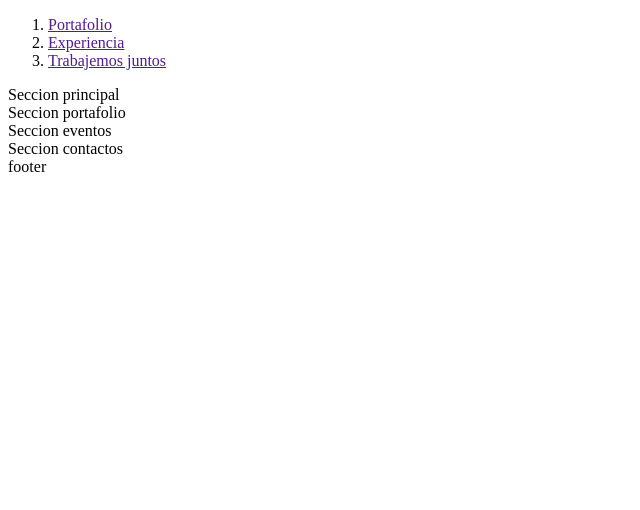
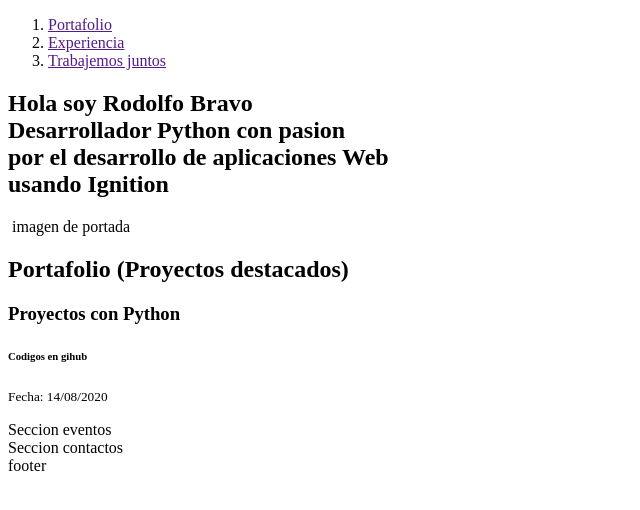
Before and after one commit to RodolfoBravo/DesarrolloWeb, a plain HTML site: page index.html in a window 1280 px wide. Shown: the whole page, without its empty margins (0-640 px from the left). Drawn offline with Linux system fonts and the light colour scheme.

Commit message:
estructura de pagina web en proceso

```diff
--- a/index.html
+++ b/index.html
@@ -19,8 +19,20 @@
             </ol>
         </nav>
        </header>
-       <section>Seccion principal</section>
-       <section>Seccion portafolio</section>
+       <section>
+           <h1>
+              Hola soy <strong>Rodolfo Bravo</strong><br> Desarrollador Python con pasion <br> por el <strong>desarrollo de aplicaciones Web</strong>  <br> usando Ignition
+           </h1>
+           <img> imagen de portada
+       </section>
+       <section>
+           <h2> Portafolio (Proyectos destacados)</h2>
+           <article>
+               <h3>Proyectos con Python</h3>
+               <h6>Codigos en gihub</h6>
+               <p> <small>Fecha: 14/08/2020</small> </p>
+           </article>
+       </section>
        <section>Seccion eventos</section>
        <section>Seccion contactos</section>
        <footer>footer</footer>
```
